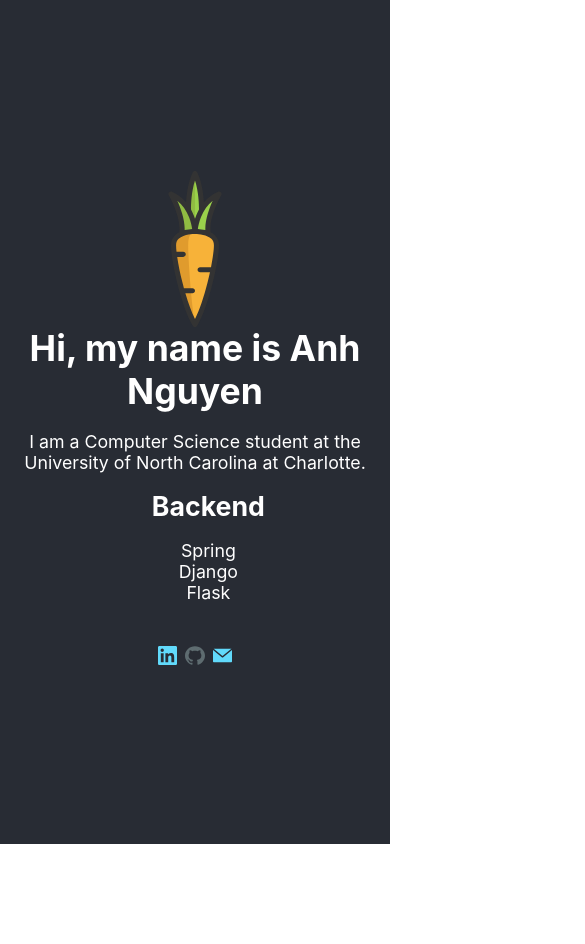
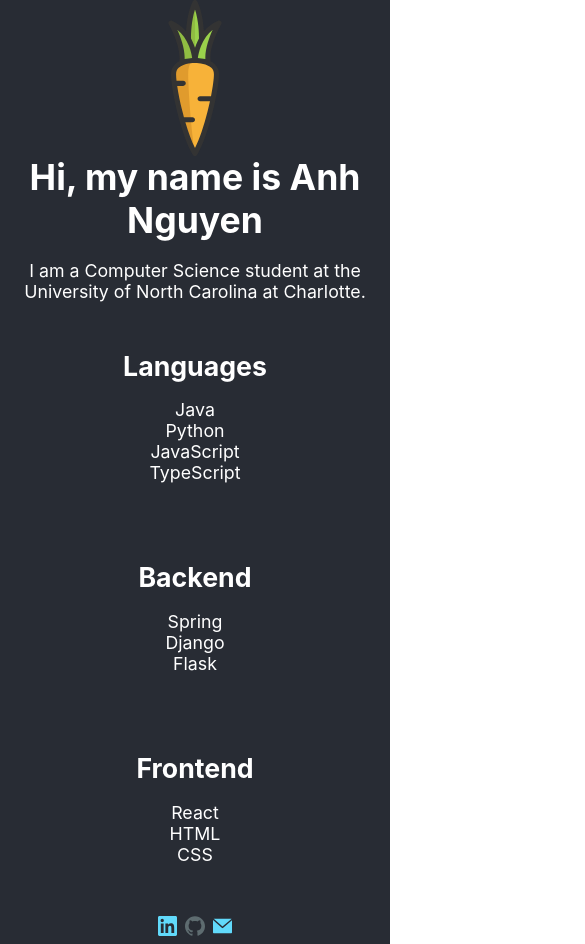
Before and after one commit to quynhanh-ngx/my_portfolio, a React (Create React App) app: page / in a window 390 px wide. Shown: the top 944 px of the page, 585 px wide, since content can reach past the window. Before the commit the page ends 844 px from the top, so only its background shows below. Built offline with nearby package versions, Linux system fonts and the light colour scheme.

Commit message:
Make programming skills responsive

```diff
--- a/src/App.css
+++ b/src/App.css
@@ -41,22 +41,41 @@
     display: inline-flex;
 }
 
-.programming-skills{
-    display: inline-flex;
+.programming-skills {
+    display: -webkit-box;
+    display: flex;
+    -webkit-box-pack: center;
+    justify-content: center;
+    -webkit-box-align: center;
+    align-content: center;
+    flex-wrap: wrap;
+    width: 60vw;
+    max-width: 1200px;
+    margin: 0 auto;
 }
 
 .social-media-logo {
     height: 5vmin;
     padding: 1vmin;
 }
-.skill-list{
-    padding: 0 25vmin 0 25vmin;
+
+.skill-list {
+    webkit-box-flex: 1;
+    flex: 1 1 auto;
+    margin: 10px;
+    padding: 20px;
+    text-align: center;
+    position: relative;
+    overflow: hidden;
+    -webkit-transition: .3s;
+    transition: .3s;
 }
 
 h1, h2, h3, h4, h5 {
     margin: 0;
 }
-ul{
+
+ul {
     list-style: none;
     padding-left: 0;
 
--- a/src/App.tsx
+++ b/src/App.tsx
@@ -39,6 +39,7 @@ function App() {
                     <li>HTML</li>
                     <li>CSS</li>
                 </ul>
+
                 </div>
                 </div>
 
```
